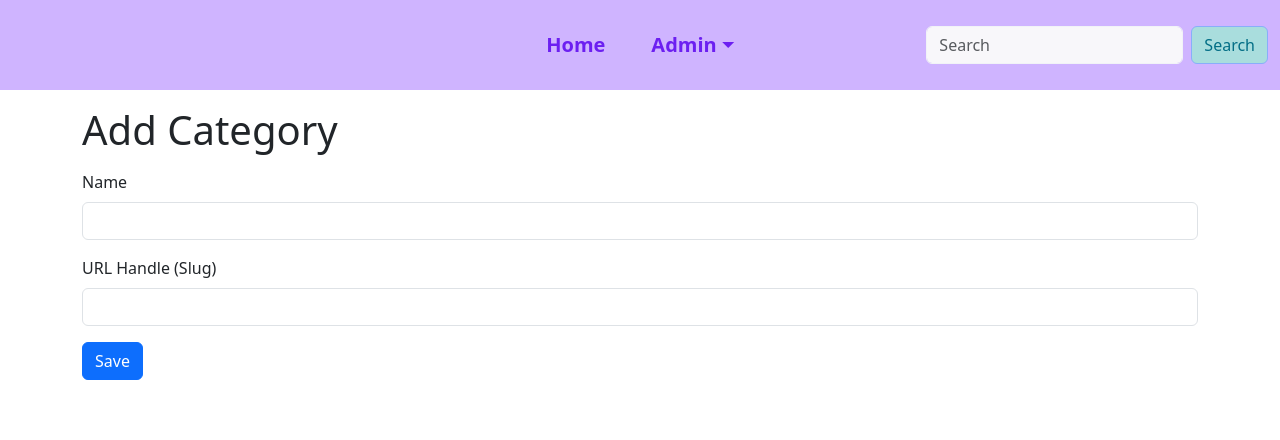
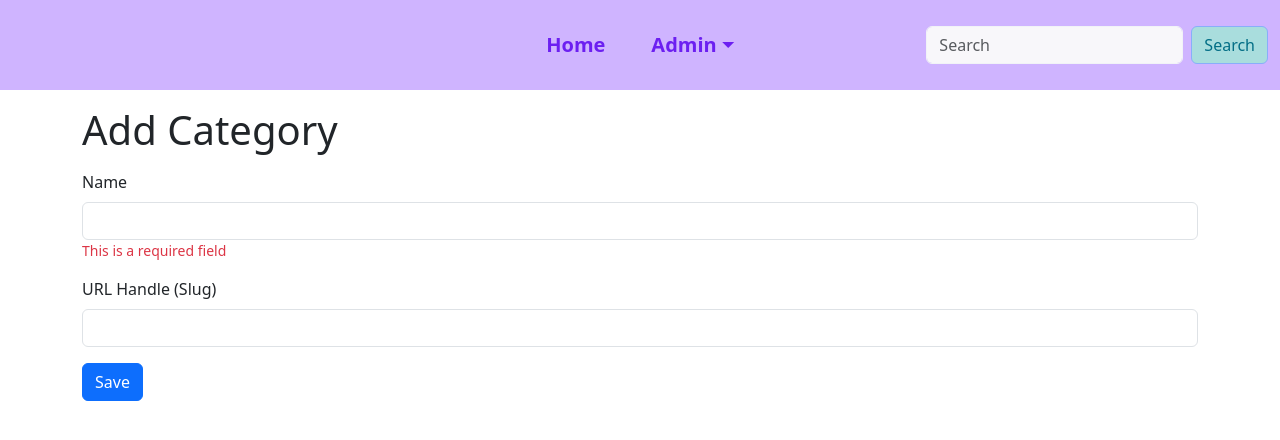
Before and after one commit to jn80808/ANT.UI, an Angular app: page /admin/categories/add in a window 1280 px wide. Shown: the top 440 px of the page. Built offline with nearby package versions, Linux system fonts and the light colour scheme.

Commit message:
[JN]- Update

```diff
--- a/src/app/features/category/add-category/add-category.html
+++ b/src/app/features/category/add-category/add-category.html
@@ -6,6 +6,9 @@
         <div class="mt-3">
             <label class="form-label">Name</label>
             <input type="text" class="form-control" formControlName="name" />
+            @if (nameFormControl.hasError('required')){
+                <p class="text-danger small">This is a required field</p>
+            }
         </div>
 
         <div class="mt-3">
```
